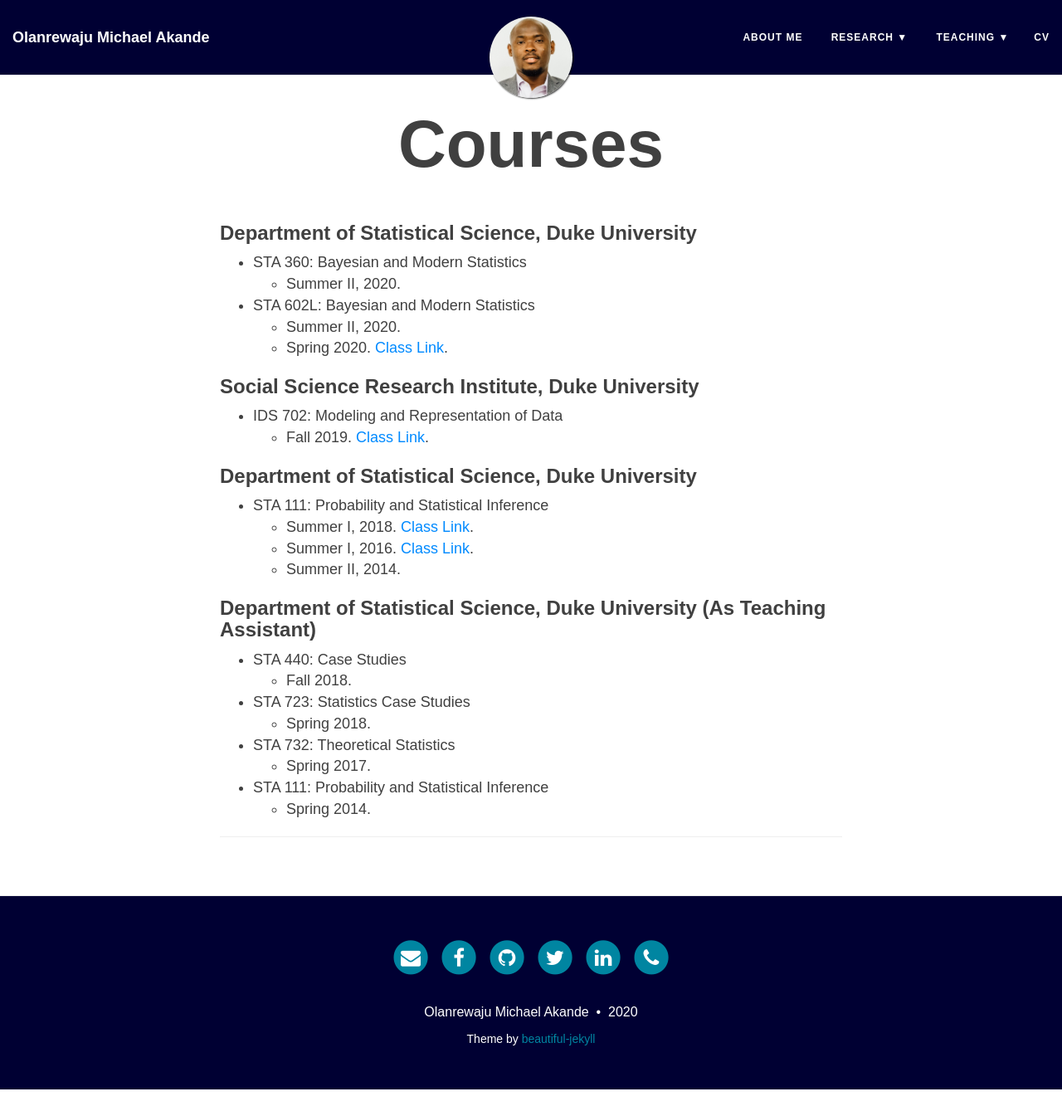
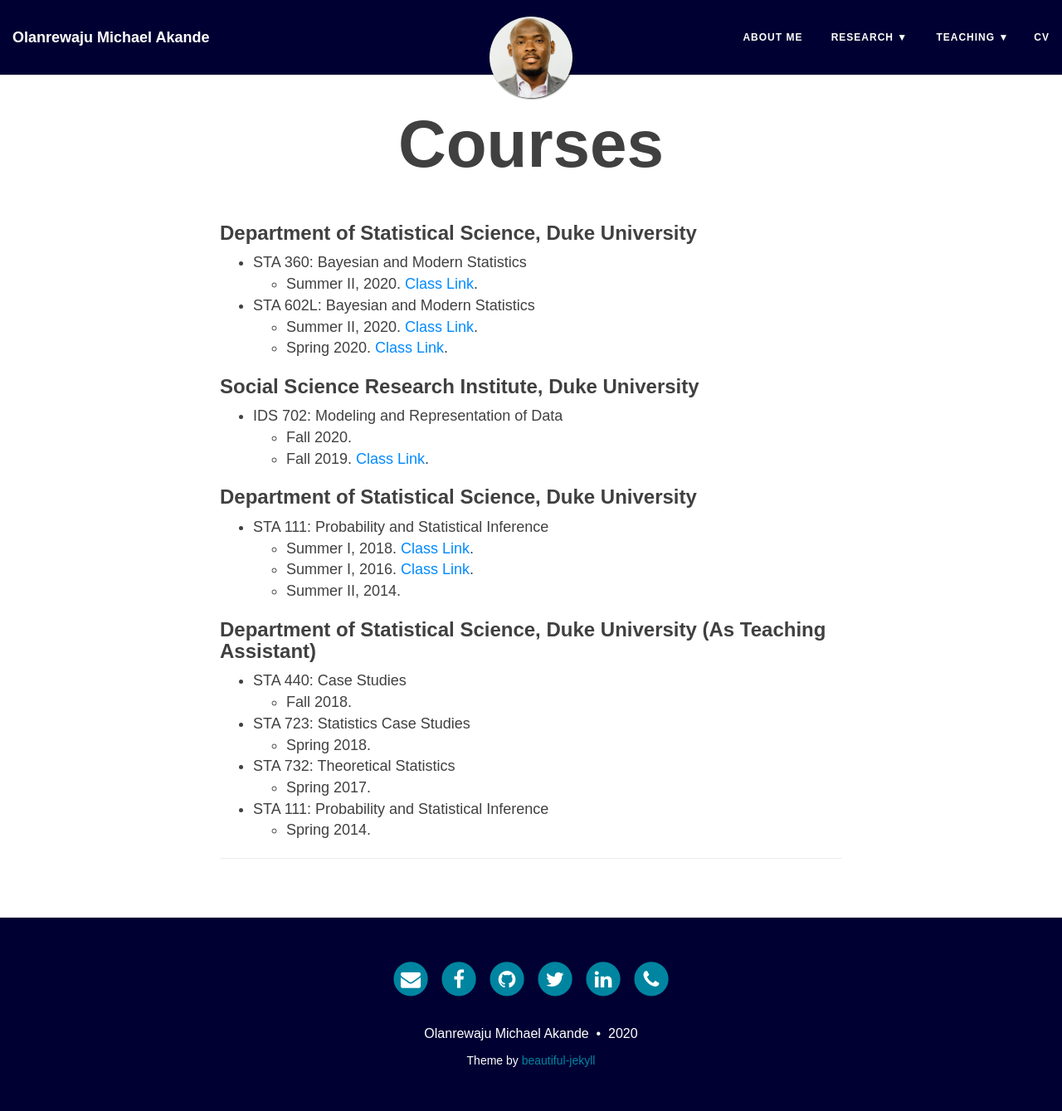
Before and after one commit to akandelanre/akandelanre.github.io, a Jekyll site: the page built from courses.md, in a window 1280 px wide and 1339 px high. Shown: the whole window at 83% size. Built offline with Jekyll 4.4.1, drawn with Linux system fonts in a browser that asks for light colours; nearby versions of some CDN libraries.

Commit message:
Add links for summer courses

```diff
--- a/courses.md
+++ b/courses.md
@@ -5,13 +5,14 @@
 
 ### Department of Statistical Science, Duke University
 * STA 360: Bayesian and Modern Statistics
-  * Summer II, 2020.
+  * Summer II, 2020. [Class Link](https://sta-360-602l-su20.github.io/Course-Website/).
 * STA 602L: Bayesian and Modern Statistics
-  * Summer II, 2020.
+  * Summer II, 2020. [Class Link](https://sta-360-602l-su20.github.io/Course-Website/).
   * Spring 2020. [Class Link](https://sta-602l-s20.github.io/Course-Website/).
 
 ### Social Science Research Institute, Duke University
 * IDS 702: Modeling and Representation of Data
+  * Fall 2020.
   * Fall 2019. [Class Link](https://ids-702-f19.github.io/Course-Website/).
 
 ### Department of Statistical Science, Duke University
```
Also changed, not shown: publications.md (+1 -1 lines).
